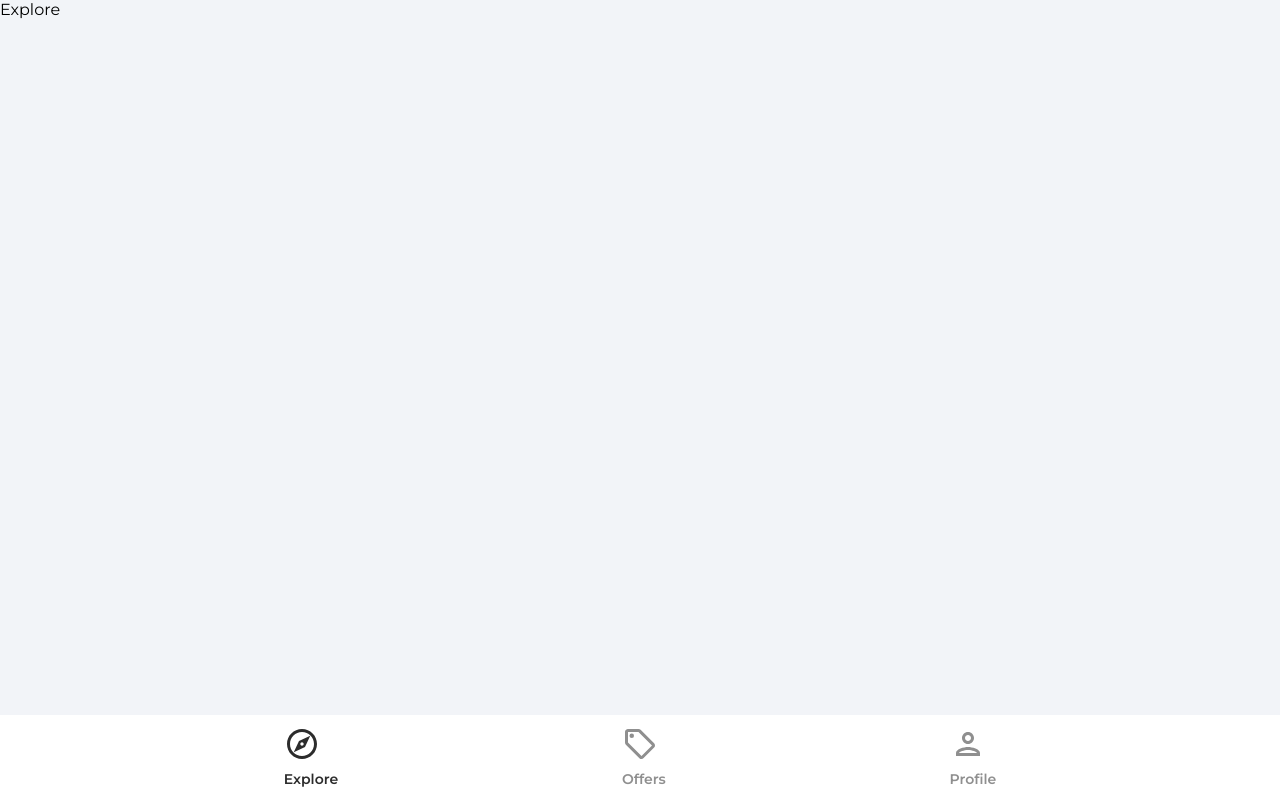
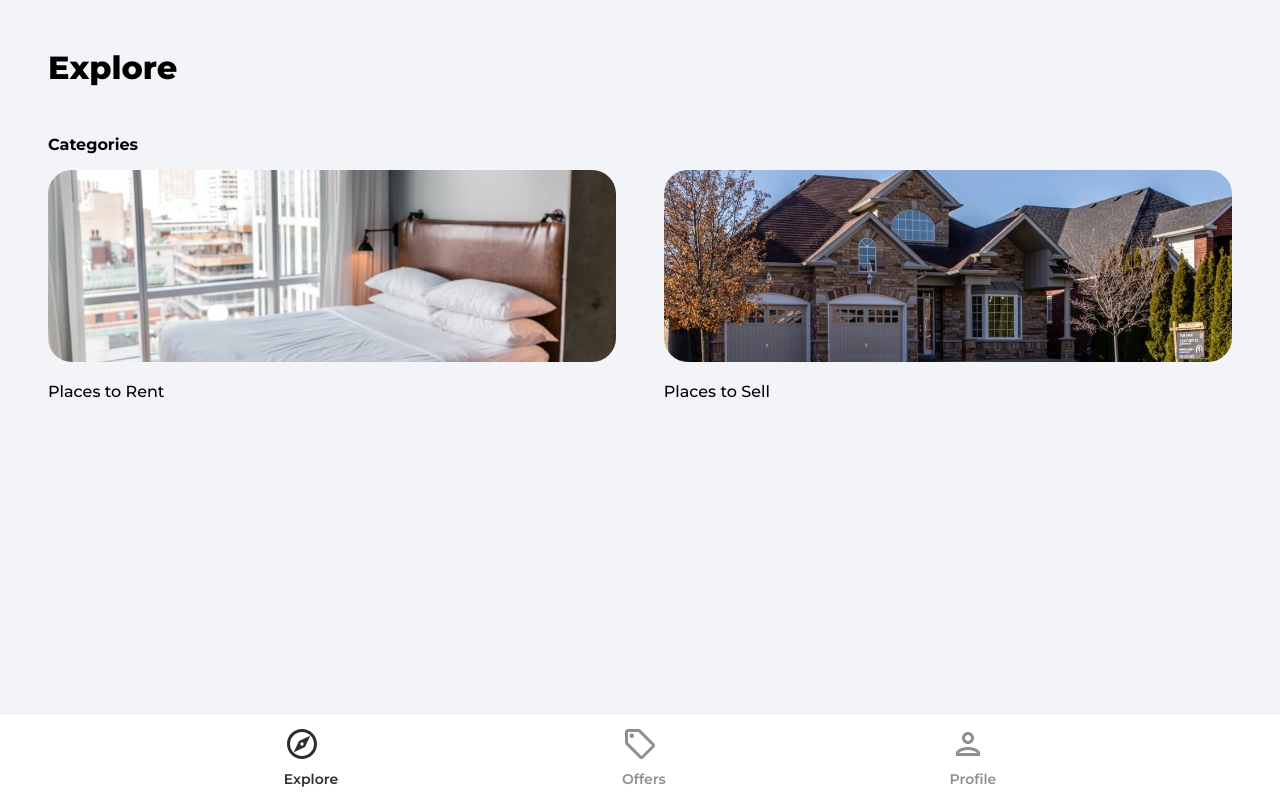
Before and after one commit to Sevil-h/house-marketplace-react, a React (Create React App) app: page / in a window 1280 px wide. Built offline with nearby package versions, Linux system fonts and the light colour scheme.

Commit message:
added explore page:

```diff
--- a/src/App.js
+++ b/src/App.js
@@ -9,6 +9,7 @@
 import SignUp from "./pages/SignUp";
 import Navbar from "./components/Navbar";
 import PrivateRoute from "./components/PrivateRoute";
+import Category from "./pages/Category";
 
 function App() {
   return (
@@ -18,6 +19,8 @@
           <Route path="/" element={<Explore />} />
           <Route path="/forgot-password" element={<ForgotPassword />} />
           <Route path="/offers" element={<Offers />} />
+          <Route path="/category/:categoryName" element={<Category />} />
+
           <Route path="/profile" element={<PrivateRoute />}>
             <Route path="/profile" element={<Profile />} />
           </Route>
--- /dev/null
+++ b/src/pages/Category.jsx
@@ -0,0 +1,7 @@
+import React from "react";
+
+function Category() {
+  return <div>Category</div>;
+}
+
+export default Category;
--- a/src/pages/explore.jsx
+++ b/src/pages/explore.jsx
@@ -1,9 +1,38 @@
-import React from 'react'
+import { Link } from "react-router-dom";
+import rentCategoryImage from "../assets/jpg/rentCategoryImage.jpg";
+import sellCategoryImage from "../assets/jpg/sellCategoryImage.jpg";
 
 function Explore() {
   return (
-    <div>Explore</div>
-  )
+    <div className="explore">
+      <header>
+        <p className="pageHeader">Explore</p>
+      </header>
+      <main>
+        {/* Slider */}
+        <p className="exploreCategoryHeading">Categories</p>
+        <div className="exploreCategories">
+          <Link to="/category/rent">
+            <img
+              src={rentCategoryImage}
+              alt="rent"
+              className="exploreCategoryImg"
+            />
+            <p className="exploreCategoryName">Places to Rent</p>
+          </Link>
+
+          <Link to="/category/sell">
+            <img
+              src={sellCategoryImage}
+              alt="sell"
+              className="exploreCategoryImg"
+            />{" "}
+            <p className="exploreCategoryName">Places to Sell</p>
+          </Link>
+        </div>
+      </main>
+    </div>
+  );
 }
 
-export default Explore
+export default Explore;
```
